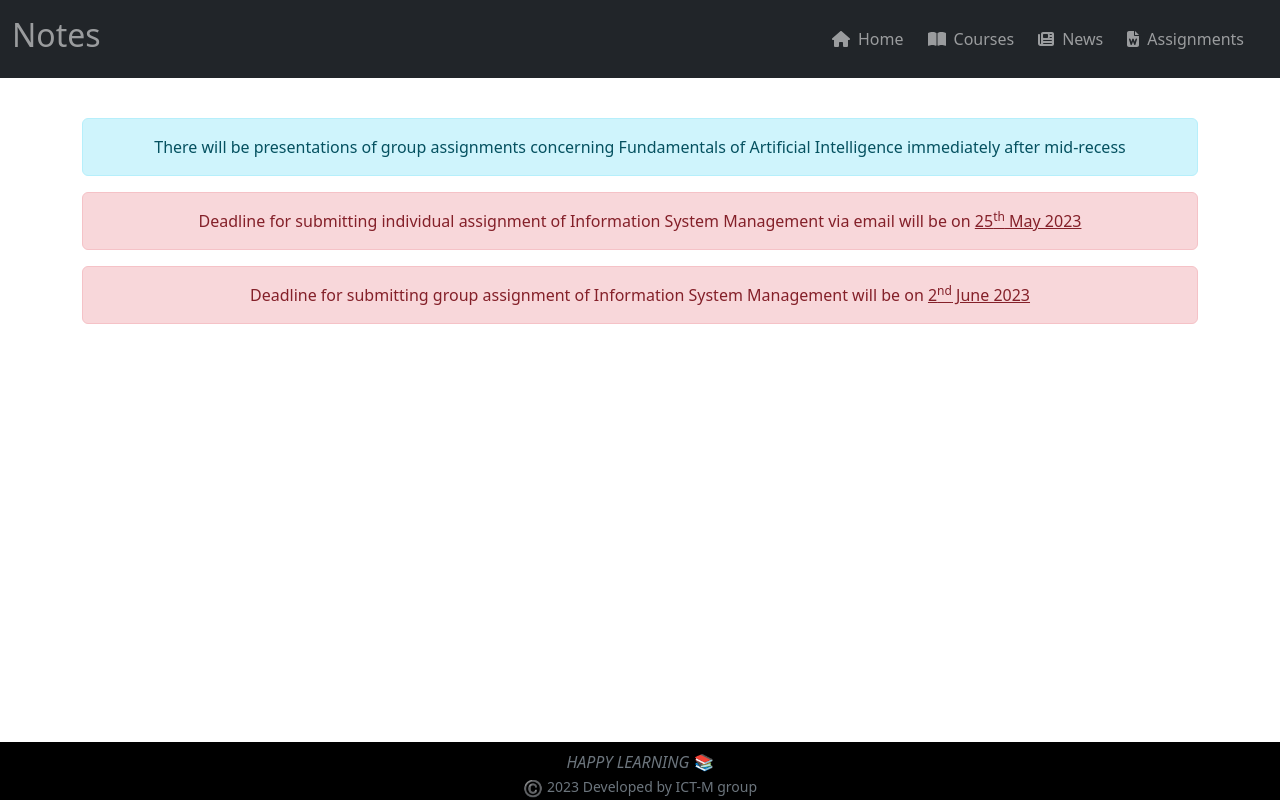
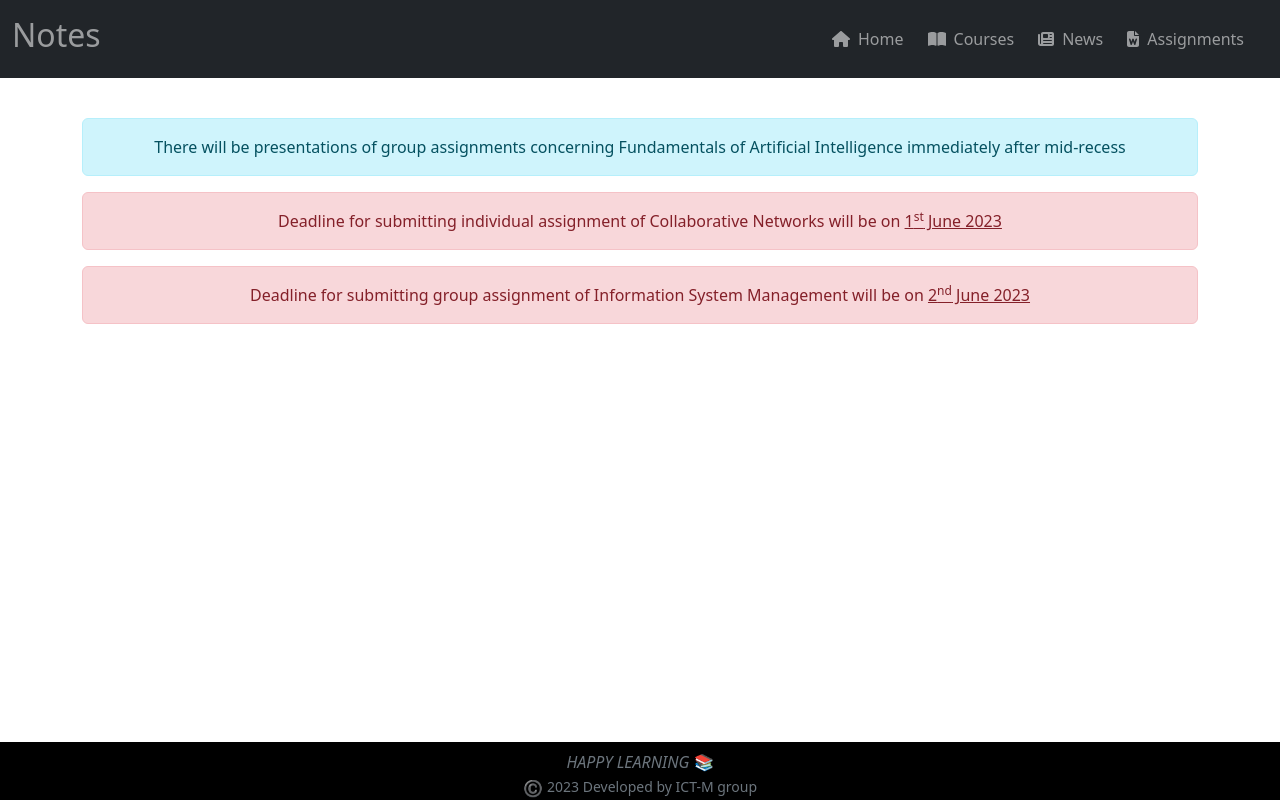
Before and after one commit to Flitchen/notes, a React (Vite) app: page /news in a window 1280 px wide. Built offline with nearby package versions, Linux system fonts and the light colour scheme.

Commit message:
Refined Assignments

```diff
--- a/src/components/ArtificialIntelligence.jsx
+++ b/src/components/ArtificialIntelligence.jsx
@@ -9,6 +9,7 @@ function ArtificialIntelligence() {
                 <div className="display-6 text-muted text-center mb-2">Slides and Pdfs</div>
                 <a href="Course outline.pdf" class="list-group-item list-group-item-action">Course outline</a>
                 <a href="L1 (chapter 1 and 2).pptx" class="list-group-item list-group-item-action">Fundamentals of Artificial Intelligence (<span className="text-warning">Chapter 1&2</span>)</a>
+                <a href="L2 (chapter 3).pptx" class="list-group-item list-group-item-action">Problem Solving (<span className="text-warning">Chapter 3</span>)</a>
                 <a href="L3 (chapter 4) Group work-and-presentation.pptx" class="list-group-item list-group-item-action">Knowledge, reasoning and planning (<span className="text-warning">Chapter 4</span>)</a>
                 <a href="L5 (chapter 6).pptx" class="list-group-item list-group-item-action">Learning (<span className='text-warning'>Chapter 6</span>)</a>
                 <a href="L6 (chapter 7).pptx" class="list-group-item list-group-item-action">Natural Language Processing (<span className='text-warning'>Chapter 7</span>)</a>
--- a/src/components/Assignments.jsx
+++ b/src/components/Assignments.jsx
@@ -7,7 +7,6 @@ function Assignments() {
             <div className="list-group list-group-numbered list-group-flush mx-5 mb-3">
 
                 <a href="L3 (chapter 4) Group work-and-presentation.pptx" class="list-group-item list-group-item-action">Fundamentals of Artificial Intelligence (Group Assignment)</a>
-                <a href="assignment 1 229 23.pdf" class="list-group-item list-group-item-action">Information System Management (Individual Assignment)</a>
                 <a href="group assignment CSS 229.pdf" class="list-group-item list-group-item-action">Information System Management (Group Assignment)</a>
 
                 <br />
--- a/src/components/News.jsx
+++ b/src/components/News.jsx
@@ -7,7 +7,7 @@ function News() {
                 There will be presentations of group assignments concerning Fundamentals of Artificial Intelligence immediately after mid-recess
             </div>
             < div class="alert alert-danger mt-3 text-center">
-                Deadline for submitting individual assignment of Information System Management via email will be on <u>25<sup>th</sup> May 2023</u>
+                Deadline for submitting individual assignment of Collaborative Networks will be on <u>1<sup>st</sup> June 2023</u>
             </div>
             < div class="alert alert-danger mt-3 text-center">
                 Deadline for submitting group assignment of Information System Management will be on <u>2<sup>nd</sup> June 2023</u>
```
Also changed, not shown: 1 other file (tests, documents, lock files or other folders).
